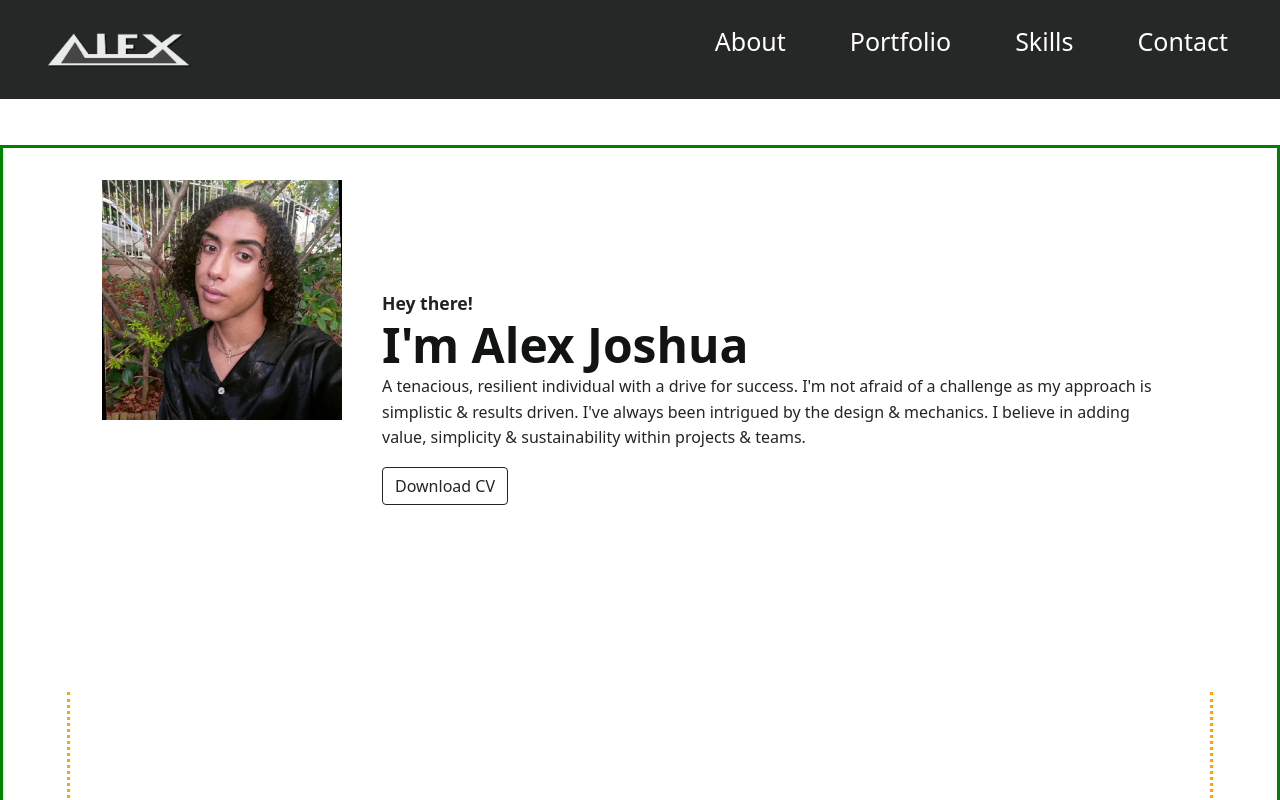
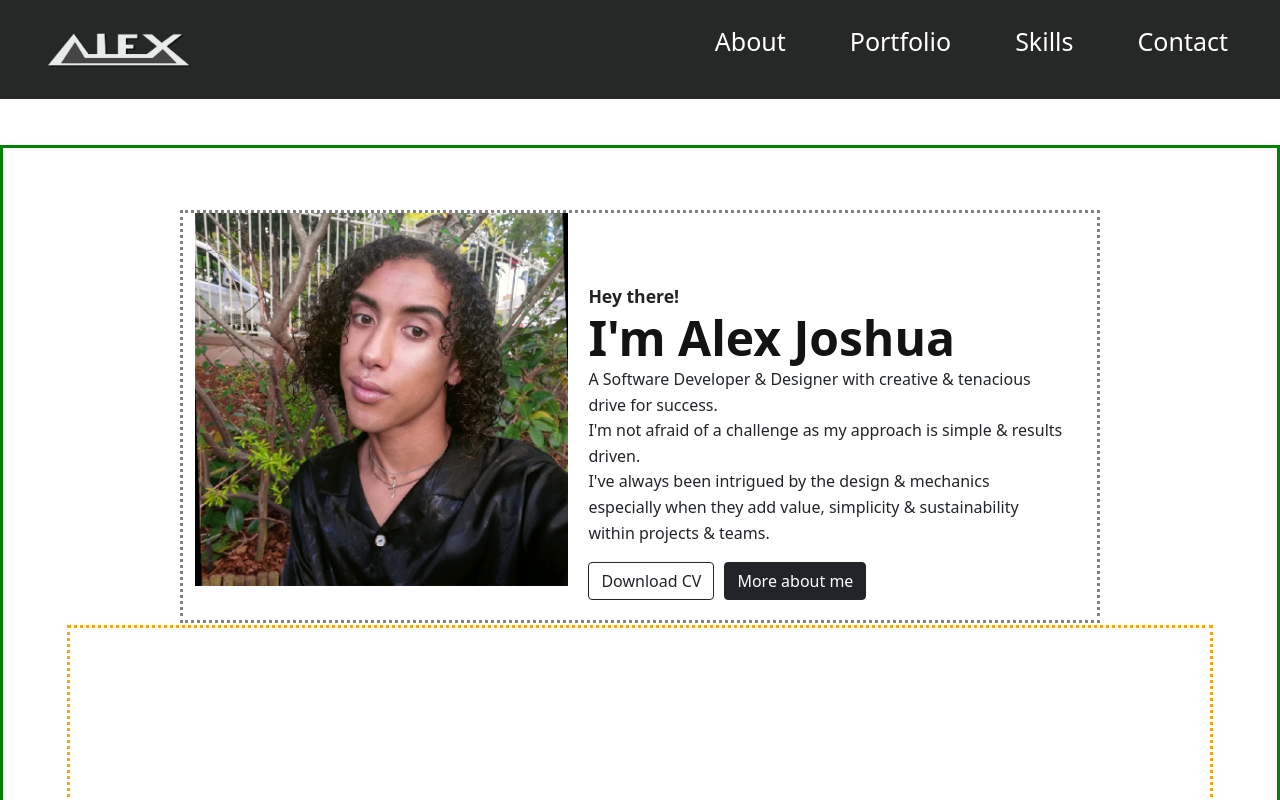
Before and after one commit to hyperxtend/hyperxtend, a React (Create React App) app: page /about in a window 1280 px wide. Shown: the top 800 px of the page. Built offline with nearby package versions, Linux system fonts and the light colour scheme.

Commit message:
update brief about me

```diff
--- a/src/components/about/component.css
+++ b/src/components/about/component.css
@@ -3,16 +3,7 @@
   height: auto;
 }
 
-.container {
-  background: #fff;
-  max-width: 920px;
-  height: 480px;
-  margin: auto;
-  transform: translateY(15%);
-  box-shadow: 0px 0px 6px 0px #222 73;
-}
 .container .circles {
-  position: absolute;
   width: 100%;
   height: 100%;
 }
@@ -30,7 +21,7 @@
 .container .details-container .avatar img {
   max-width: 240px;
   margin-top: -70px;
-  box-shadow: 0px 0px 6px 0px #222 73;
+  box-shadow: 0px 0px 6px 0px #222;
 }
 .container .details-container .about {
   float: right;
@@ -54,12 +45,12 @@
 }
 
 .container .details-container .about .about-content button:hover {
-  box-shadow: 1px 1px 1px 0px #222 2b;
+  box-shadow: 1px 1px 1px 0px #222;
 }
 .container .details-container .about .about-content button:focus,
 .container .details-container .about .about-content button:active {
   outline: 0;
-  box-shadow: 1px 1px 10px 0px #222 80;
+  box-shadow: 1px 1px 10px 0px #222;
 }
 .container .skills-container {
   display: flex;
--- a/src/components/about/component.jsx
+++ b/src/components/about/component.jsx
@@ -2,12 +2,34 @@ import React from 'react';
 import { Button } from 'react-bootstrap';
 import './component.css';
 import AlexJoshua from '../../assets/picture-of-me.jpg';
+import styled from 'styled-components';
+
+const DetailsContainer = styled.div`
+  border: 3px dotted grey;
+  background: #fff;
+  max-width: 920px;
+  height: 480px;
+  margin: auto;
+  transform: translateY(15%);
+  box-shadow: 0px 0px 6px 0px #222 73;
+  width: 100%;
+  height: 100%;
+`;
+
+const ButtonContainer = styled.div`
+  display: flex;
+  flex-direction: row;
+  width: 60%;
+  button:nth-child(2) {
+    margin-left: 10px;
+  }
+`;
 
 const About = () => {
   return (
-    <div className="container">
+    <DetailsContainer className="container">
       <div className="details-container">
-        <div className="avatar">
+        <div>
           <img src={AlexJoshua} className="img-fluid" alt="" />
         </div>
         <div className="about">
@@ -17,17 +39,23 @@ const About = () => {
           </div>
           <div className="about-content">
             <p>
-              A tenacious, resilient individual with a drive for success. I'm
-              not afraid of a challenge as my approach is simplistic & results
-              driven. I've always been intrigued by the design & mechanics. I
-              believe in adding value, simplicity & sustainability within
-              projects & teams.
+              A Software Developer & Designer with creative & tenacious drive
+              for success.
+              <br /> I'm not afraid of a challenge as my approach is simple &
+              results driven.
+              <br />
+              I've always been intrigued by the design & mechanics especially
+              when they add value, simplicity & sustainability within projects &
+              teams.
             </p>
-            <Button variant="outline-dark">Download CV</Button>
+            <ButtonContainer>
+              <Button variant="outline-dark">Download CV</Button>
+              <Button variant="dark">More about me</Button>
+            </ButtonContainer>
           </div>
         </div>
       </div>
-    </div>
+    </DetailsContainer>
   );
 };
 
```
